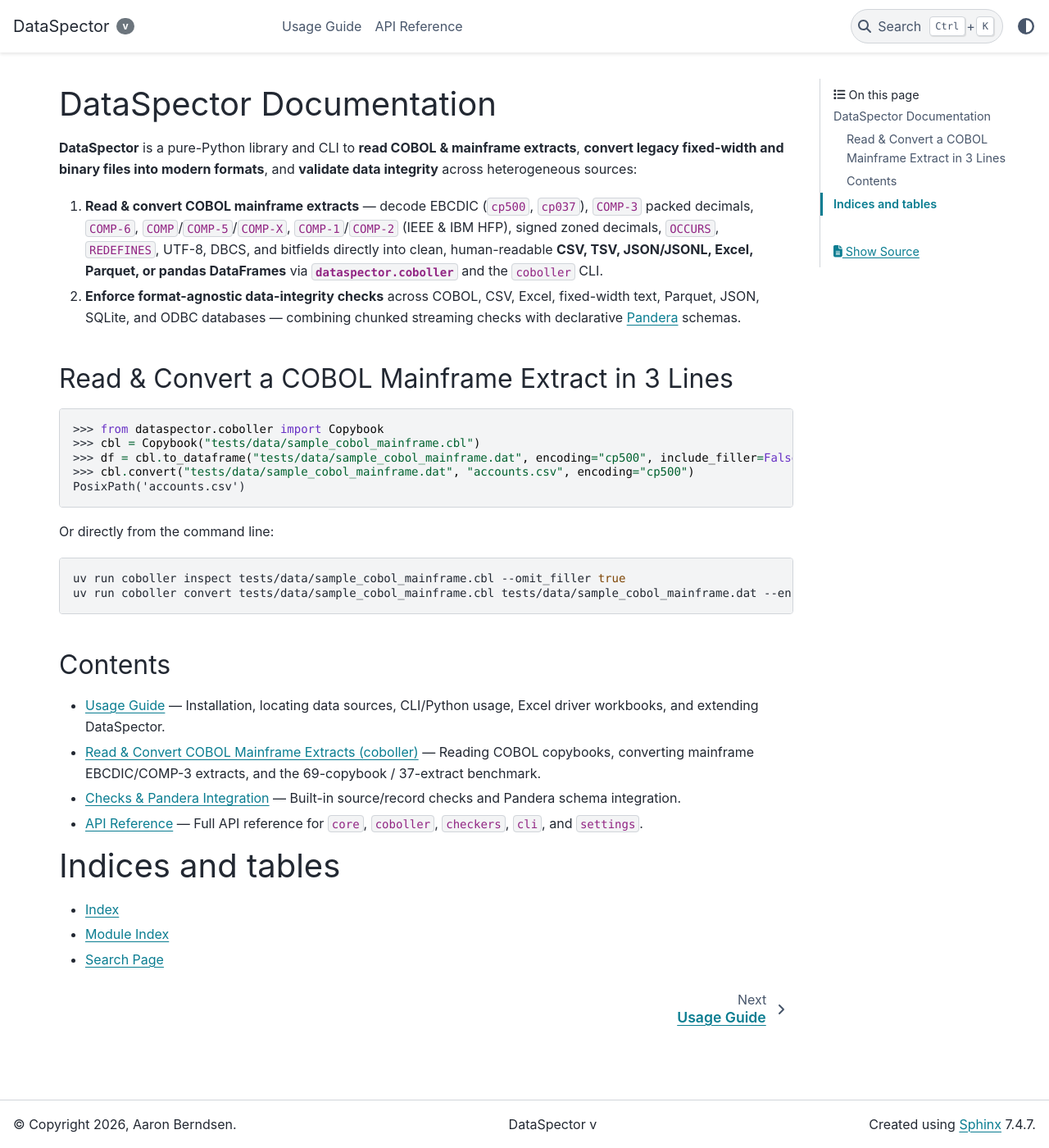
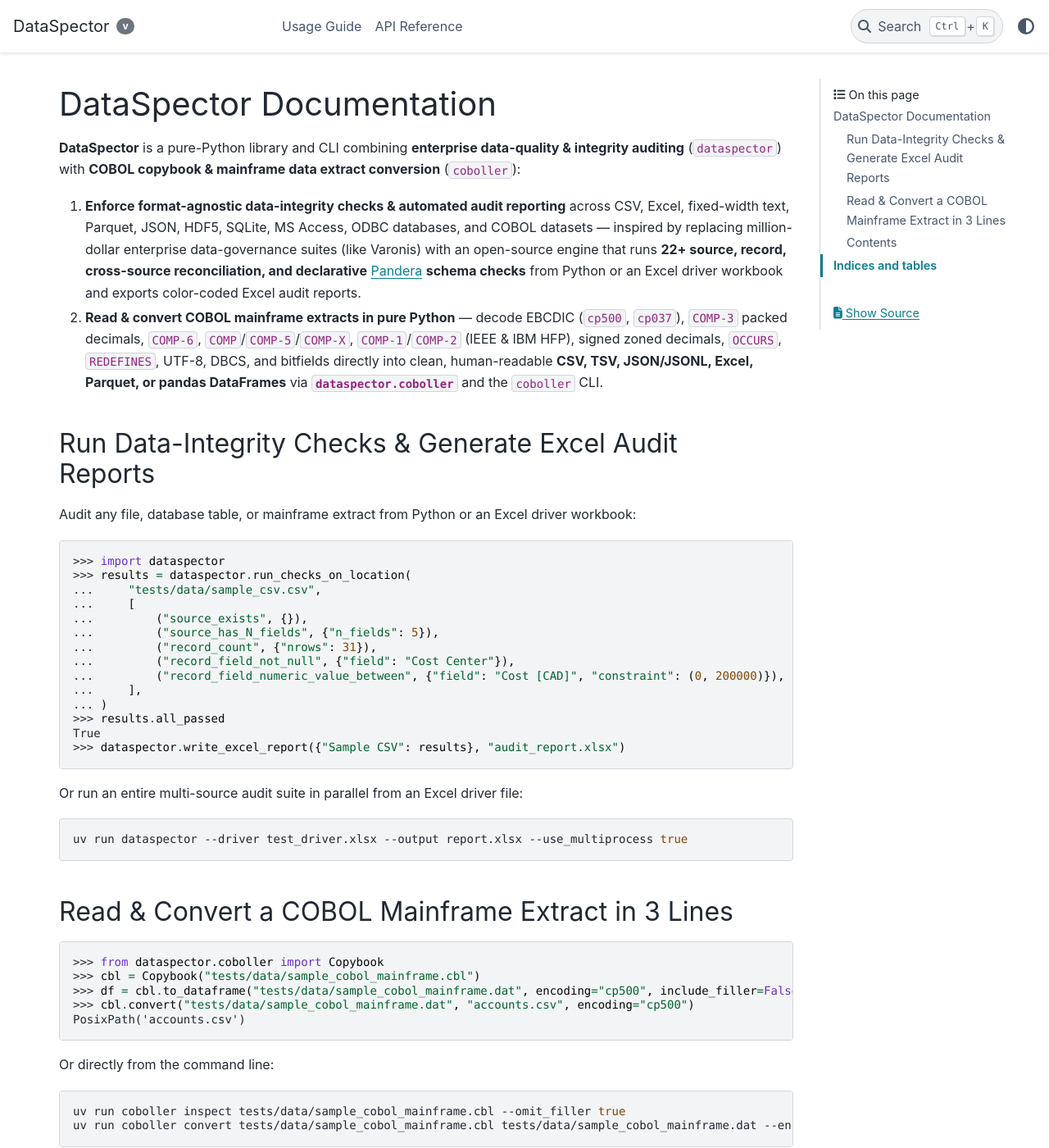
Before and after one commit to aberndsen/dataspector, a Sphinx documentation site: the page built from docs/source/index.rst, in a window 1280 px wide and 1400 px high. Shown: the whole window at 82% size. Built offline with Sphinx 7.4.7 and the PyData theme 0.15.4, drawn with Linux system fonts in a browser that asks for light colours; the version number could not be read and is left out; some of the changed text lies outside the part shown.

Commit message:
docs: highlight data-integrity auditing and reporting alongside coboller

```diff
--- a/docs/source/index.rst
+++ b/docs/source/index.rst
@@ -1,24 +1,56 @@
 .. meta::
-   :description: Read COBOL copybooks and convert mainframe EBCDIC, COMP-3, binary, and fixed-width extracts to CSV, Parquet, JSON, Excel, or pandas DataFrames in pure Python — with format-agnostic data-integrity and Pandera validation.
-   :keywords: read cobol python, read mainframe file python, convert cobol mainframe extract, cobol copybook parser, ebcdic to csv, comp-3 packed decimal python, cobol to parquet, cobol to pandas, data validation, pandera
+   :description: Enterprise data-quality and integrity auditing with automated Excel reporting, plus pure-Python COBOL copybook and mainframe EBCDIC/COMP-3 extract conversion to CSV, Parquet, JSON, Excel, or pandas DataFrames.
+   :keywords: data quality python, data integrity checks, automated excel audit report, read cobol python, read mainframe file python, convert cobol mainframe extract, cobol copybook parser, ebcdic to csv, comp-3 packed decimal python, cobol to parquet, cobol to pandas, data validation, pandera
 
 DataSpector Documentation
 =========================
 
-**DataSpector** is a pure-Python library and CLI to **read COBOL & mainframe
-extracts**, **convert legacy fixed-width and binary files into modern formats**,
-and **validate data integrity** across heterogeneous sources:
+**DataSpector** is a pure-Python library and CLI combining **enterprise
+data-quality & integrity auditing** (``dataspector``) with **COBOL copybook &
+mainframe data extract conversion** (``coboller``):
 
-1. **Read & convert COBOL mainframe extracts** — decode EBCDIC (``cp500``,
-   ``cp037``), ``COMP-3`` packed decimals, ``COMP-6``, ``COMP``/``COMP-5``/``COMP-X``,
-   ``COMP-1``/``COMP-2`` (IEEE & IBM HFP), signed zoned decimals, ``OCCURS``,
-   ``REDEFINES``, UTF-8, DBCS, and bitfields directly into clean, human-readable
-   **CSV, TSV, JSON/JSONL, Excel, Parquet, or pandas DataFrames** via
-   :mod:`dataspector.coboller` and the ``coboller`` CLI.
-2. **Enforce format-agnostic data-integrity checks** across COBOL, CSV, Excel,
-   fixed-width text, Parquet, JSON, SQLite, and ODBC databases — combining
-   chunked streaming checks with declarative
-   `Pandera <https://pandera.readthedocs.io/>`_ schemas.
+1. **Enforce format-agnostic data-integrity checks & automated audit reporting**
+   across CSV, Excel, fixed-width text, Parquet, JSON, HDF5, SQLite, MS Access,
+   ODBC databases, and COBOL datasets — inspired by replacing million-dollar
+   enterprise data-governance suites (like Varonis) with an open-source engine
+   that runs **22+ source, record, cross-source reconciliation, and declarative**
+   `Pandera <https://pandera.readthedocs.io/>`_ **schema checks** from Python or
+   an Excel driver workbook and exports color-coded Excel audit reports.
+2. **Read & convert COBOL mainframe extracts in pure Python** — decode EBCDIC
+   (``cp500``, ``cp037``), ``COMP-3`` packed decimals, ``COMP-6``,
+   ``COMP``/``COMP-5``/``COMP-X``, ``COMP-1``/``COMP-2`` (IEEE & IBM HFP), signed
+   zoned decimals, ``OCCURS``, ``REDEFINES``, UTF-8, DBCS, and bitfields directly
+   into clean, human-readable **CSV, TSV, JSON/JSONL, Excel, Parquet, or pandas
+   DataFrames** via :mod:`dataspector.coboller` and the ``coboller`` CLI.
+
+Run Data-Integrity Checks & Generate Excel Audit Reports
+--------------------------------------------------------
+
+Audit any file, database table, or mainframe extract from Python or an Excel
+driver workbook:
+
+.. code-block:: python
+
+   >>> import dataspector
+   >>> results = dataspector.run_checks_on_location(
+   ...     "tests/data/sample_csv.csv",
+   ...     [
+   ...         ("source_exists", {}),
+   ...         ("source_has_N_fields", {"n_fields": 5}),
+   ...         ("record_count", {"nrows": 31}),
+   ...         ("record_field_not_null", {"field": "Cost Center"}),
+   ...         ("record_field_numeric_value_between", {"field": "Cost [CAD]", "constraint": (0, 200000)}),
+   ...     ],
+   ... )
+   >>> results.all_passed
+   True
+   >>> dataspector.write_excel_report({"Sample CSV": results}, "audit_report.xlsx")
+
+Or run an entire multi-source audit suite in parallel from an Excel driver file:
+
+.. code-block:: bash
+
+   uv run dataspector --driver test_driver.xlsx --output report.xlsx --use_multiprocess true
 
 Read & Convert a COBOL Mainframe Extract in 3 Lines
 ---------------------------------------------------
--- a/pyproject.toml
+++ b/pyproject.toml
@@ -5,7 +5,7 @@ build-backend = "hatchling.build"
 [project]
 name = "dataspector"
 dynamic = ["version"]
-description = "Read COBOL copybooks and convert mainframe EBCDIC, COMP-3, and fixed-width extracts to CSV, Parquet, JSON, Excel, or pandas — with format-agnostic data-integrity and Pandera validation."
+description = "Format-agnostic data-quality and integrity checks with Excel audit reporting, plus pure-Python COBOL copybook and mainframe EBCDIC/COMP-3 extract conversion to CSV, Parquet, JSON, Excel, or pandas."
 readme = "README.md"
 license = "MIT"
 license-files = ["LICENSE"]
```
Also changed, not shown: README.md (+59 -29 lines), docs/source/checks_guide.rst (+28 -17 lines), docs/source/coboller_guide.rst (+4 -4 lines).
